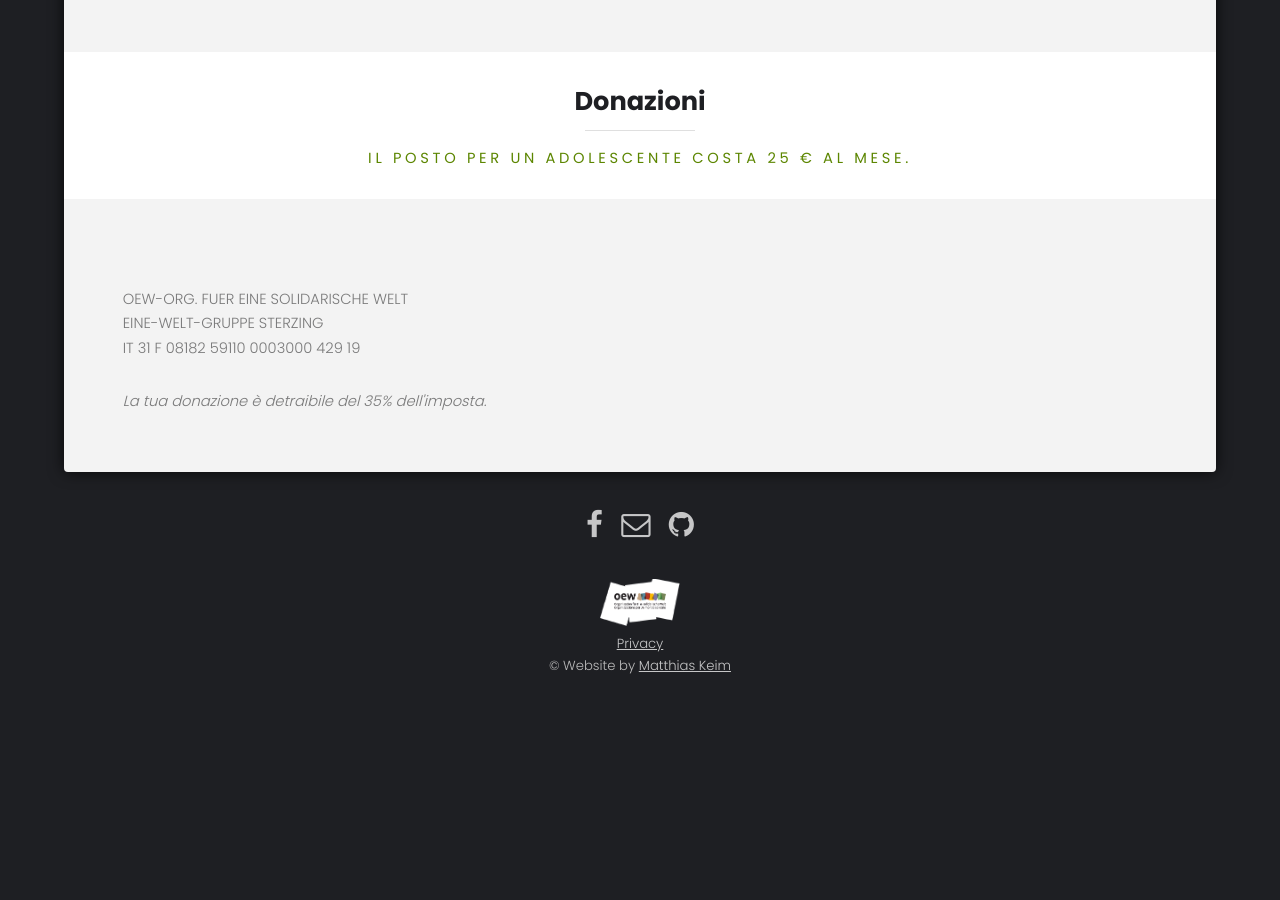
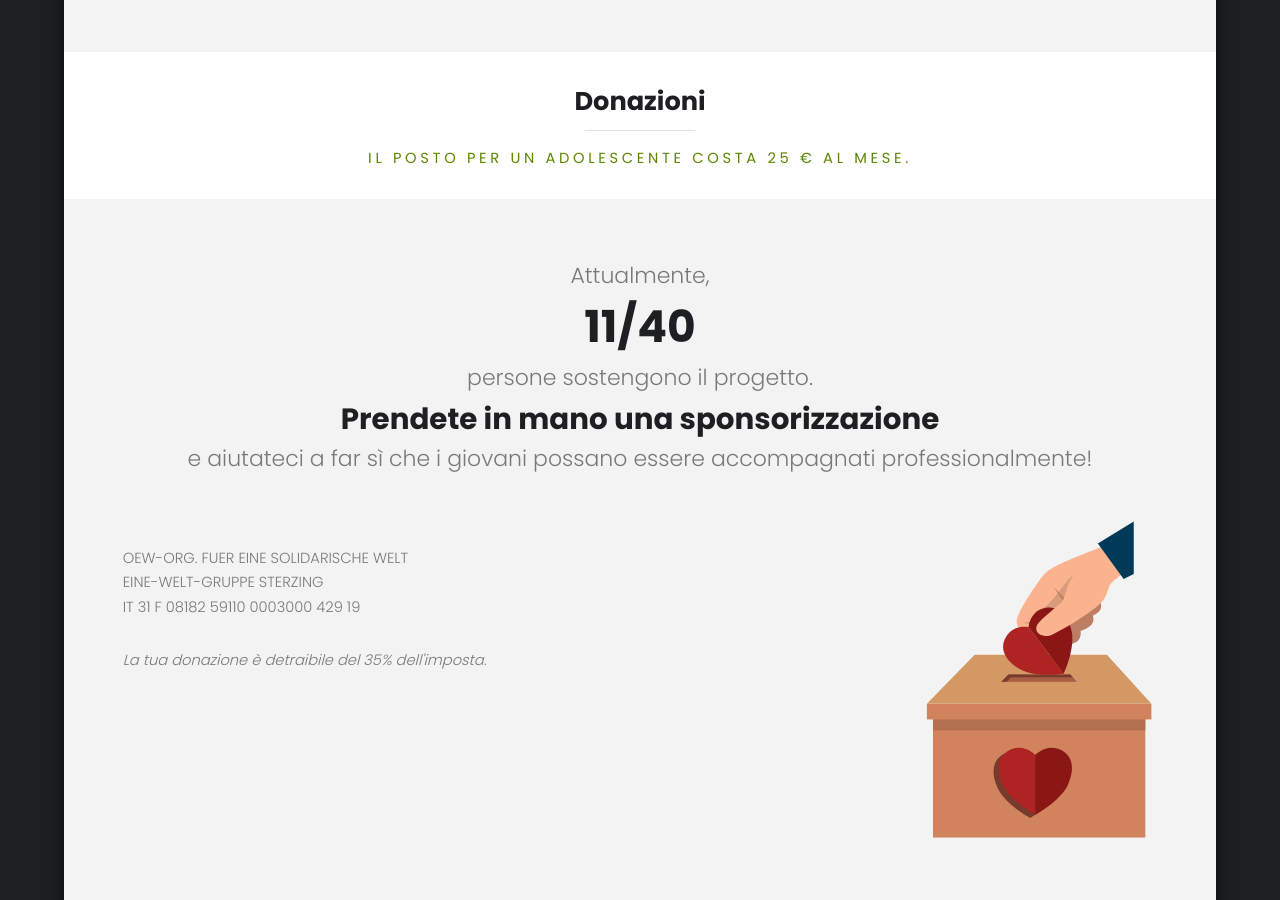
Before and after one commit to mrxder/WebsiteMalaika, a Jekyll site: the page built from indexIT.html, in a window 1280 px wide and 900 px high, scrolled down 2215 px. Built offline with Jekyll 4.4.1, drawn with Linux system fonts in a browser that asks for light colours; before the commit the page ends 2921 px from its top, so only the background shows below that.

Commit message:
added IT Text for paten, added donation deco image to IT and EN

```diff
--- a/_data/text.yml
+++ b/_data/text.yml
@@ -11,7 +11,6 @@ de:
     actualPaten_p2: Pat*innen das Projekt
     actualPaten_h2: Übernimm auch Du eine Patenschaft
     actualPaten_p3: und trage so dazu bei, dass die Jugendlichen professionell begleiten werden können!
-    beforeProgressBar: "Wir haben bereits 80 % des benötigten Geldes zusammen."
     bankDetails: "OEW-ORG. FUER EINE SOLIDARISCHE WELT<br>
                   EINE-WELT-GRUPPE STERZING<br>
                   IT 31 F 08182 59110 0003000 429 19"
@@ -71,7 +70,11 @@ it:
     h1news : News
     h1donate: Donazioni
     h2donate: Il posto per un adolescente costa 25 € al mese.
-    beforeProgressBar: "Abbiamo giá 80 % del importo finale."
+    actualPaten_p1: Attualmente,
+    actualPaten_h1: 11/40
+    actualPaten_p2: persone sostengono il progetto.
+    actualPaten_h2: Prendete in mano una sponsorizzazione
+    actualPaten_p3: e aiutateci a far sì che i giovani possano essere accompagnati professionalmente!
     bankDetails: "OEW-ORG. FUER EINE SOLIDARISCHE WELT<br>
                   EINE-WELT-GRUPPE STERZING<br>
                   IT 31 F 08182 59110 0003000 429 19"
--- a/indexIT.html
+++ b/indexIT.html
@@ -56,14 +56,27 @@ lang: it
     <h2>{{text.h1donate}}</h2>
     <p>{{text.h2donate}}</p>
   </header>
-  <div class="content">
+  <div class="content clearfix">
     <!-- <p>{{text.beforeProgressBar}}</p>
     <div class="progress-wrap progress" data-progress-percent="80">
       <div class="progress-bar progress"></div>
     </div> -->
 
-    <p>{{text.donationMain}}</p>
-    <p>{{text.bankDetails}}</p>
-    <p><i>{{text.taxInfo}}</i></p>
+    <div id="actualPaten">
+      <p>{{text.actualPaten_p1}}</p>
+      <h1>{{text.actualPaten_h1}}</h1>
+      <p>{{text.actualPaten_p2}}</p>
+      <h2>{{text.actualPaten_h2}}</h2>
+      <p>{{text.actualPaten_p3}}</p>
+    </div>
+
+    <div class="float-l">
+      <p>{{text.donationMain}}</p>
+      <p>{{text.bankDetails}}</p>
+      <p><i>{{text.taxInfo}}</i></p>
+    </div>
+    <div id="donationbox-img" class="float-r">
+      <img src="{{lImg}}donationbox.svg" />
+    </div>
   </div>
 </section>
```
Also changed, not shown: indexEN.html (+10 -4 lines).
